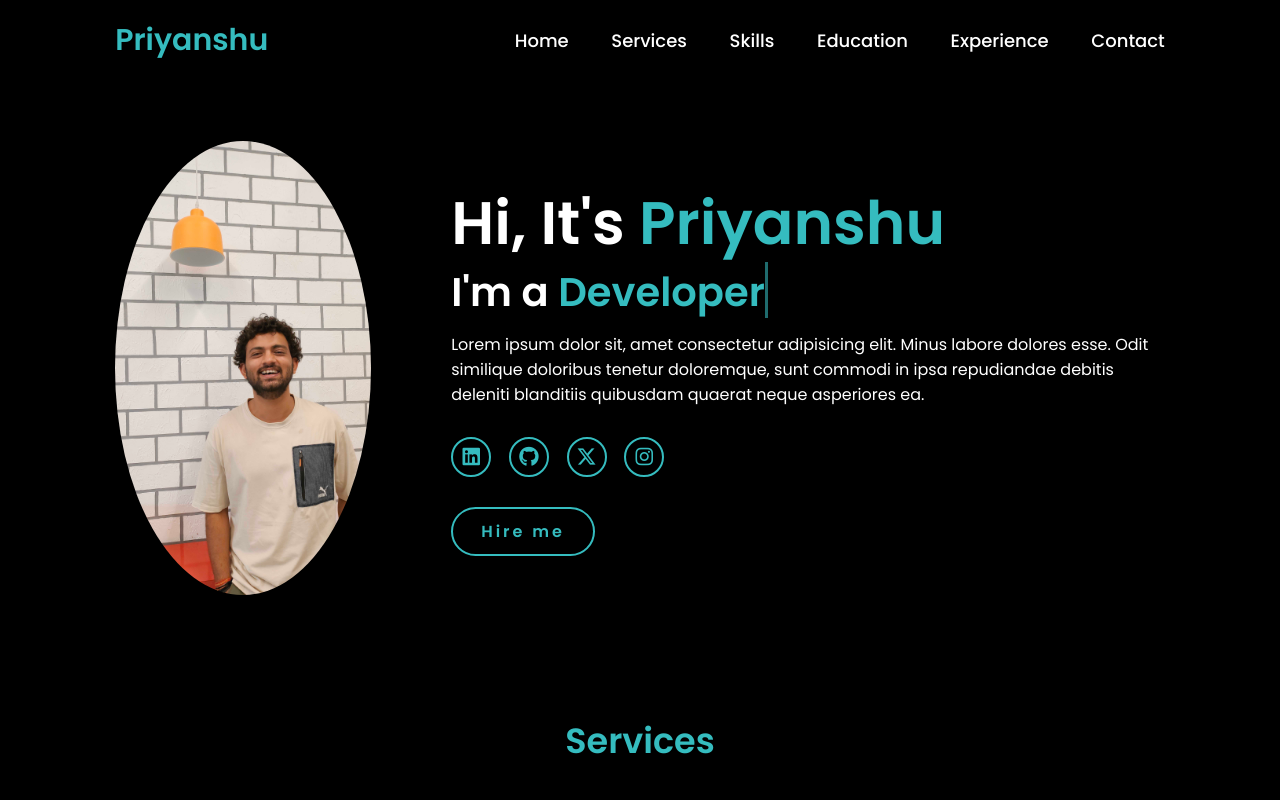
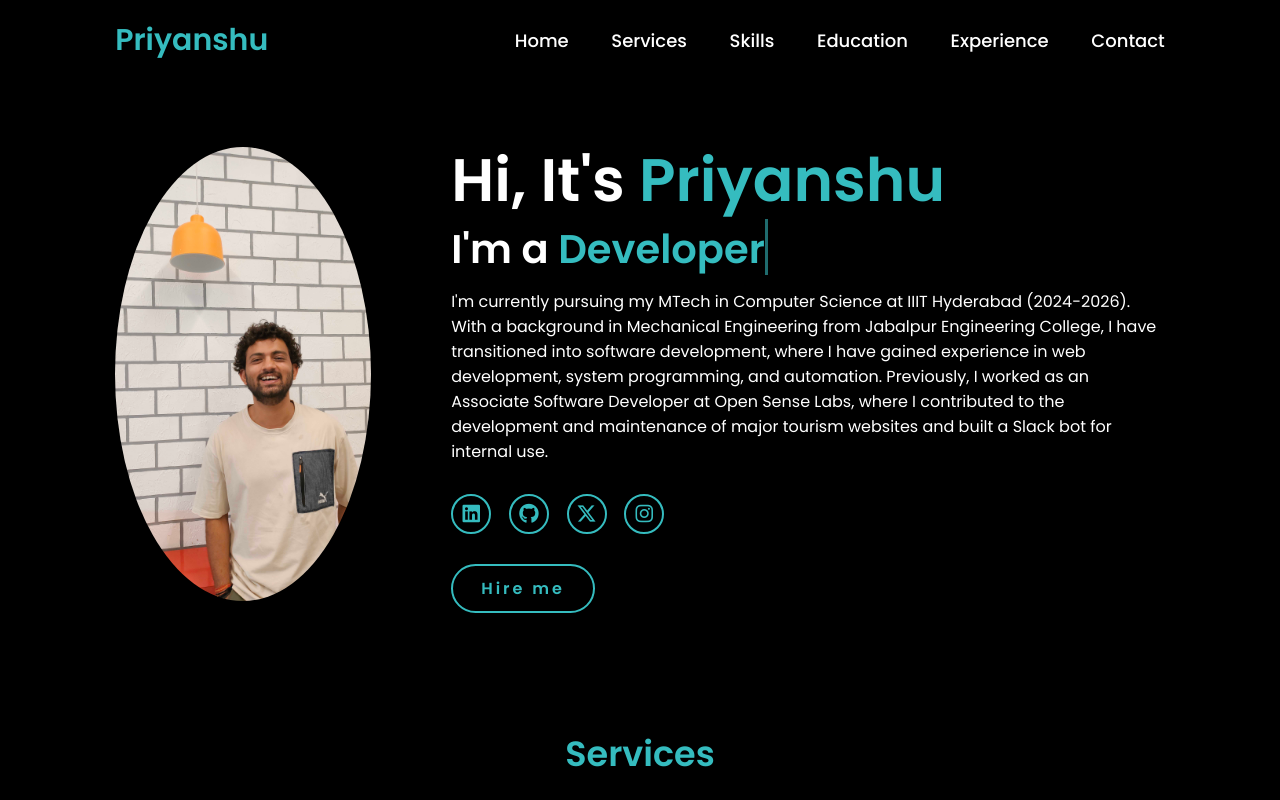
Before and after one commit to ps600779/Portfolio-html-css-, a plain HTML site: page index.html in a window 1280 px wide. Shown: the top 800 px of the page. Drawn offline with Linux system fonts and the light colour scheme.

Commit message:
changed the bio information

```diff
--- a/index.html
+++ b/index.html
@@ -33,16 +33,18 @@
         <h1>Hi, It's <span>Priyanshu</span></h1>
         <h3 class="typing-text">I'm a <span></span></h3>
         <p>
-          Lorem ipsum dolor sit, amet consectetur adipisicing elit. Minus labore
-          dolores esse. Odit similique doloribus tenetur doloremque, sunt
-          commodi in ipsa repudiandae debitis deleniti blanditiis quibusdam
-          quaerat neque asperiores ea.
+            I'm currently pursuing my MTech in Computer Science at IIIT Hyderabad (2024-2026).<br>
+            With a background in Mechanical Engineering from Jabalpur Engineering College,
+            I have transitioned into software development, where I have gained experience in
+            web development, system programming, and automation. Previously, I worked as an
+            Associate Software Developer at Open Sense Labs, where I contributed to the development
+            and maintenance of major tourism websites and built a Slack bot for internal use.
         </p>
         <div class="social-icons">
-          <a href="#"><i class="fa-brands fa-linkedin"></i></a>
-          <a href="#"><i class="fa-brands fa-github"></i></a>
+          <a href="https://www.linkedin.com/in/priyanshu-sharma-951ba31a0/"><i class="fa-brands fa-linkedin"></i></a>
+          <a href="https://github.com/ps600779"><i class="fa-brands fa-github"></i></a>
           <a href="#"><i class="fa-brands fa-x-twitter"></i></a>
-          <a href="#"><i class="fa-brands fa-instagram"></i></a>
+          <a href="https://www.instagram.com/_priyanshwho/"><i class="fa-brands fa-instagram"></i></a>
         </div>
         <a href="#" class="btn">Hire me</a>
       </div>
```
